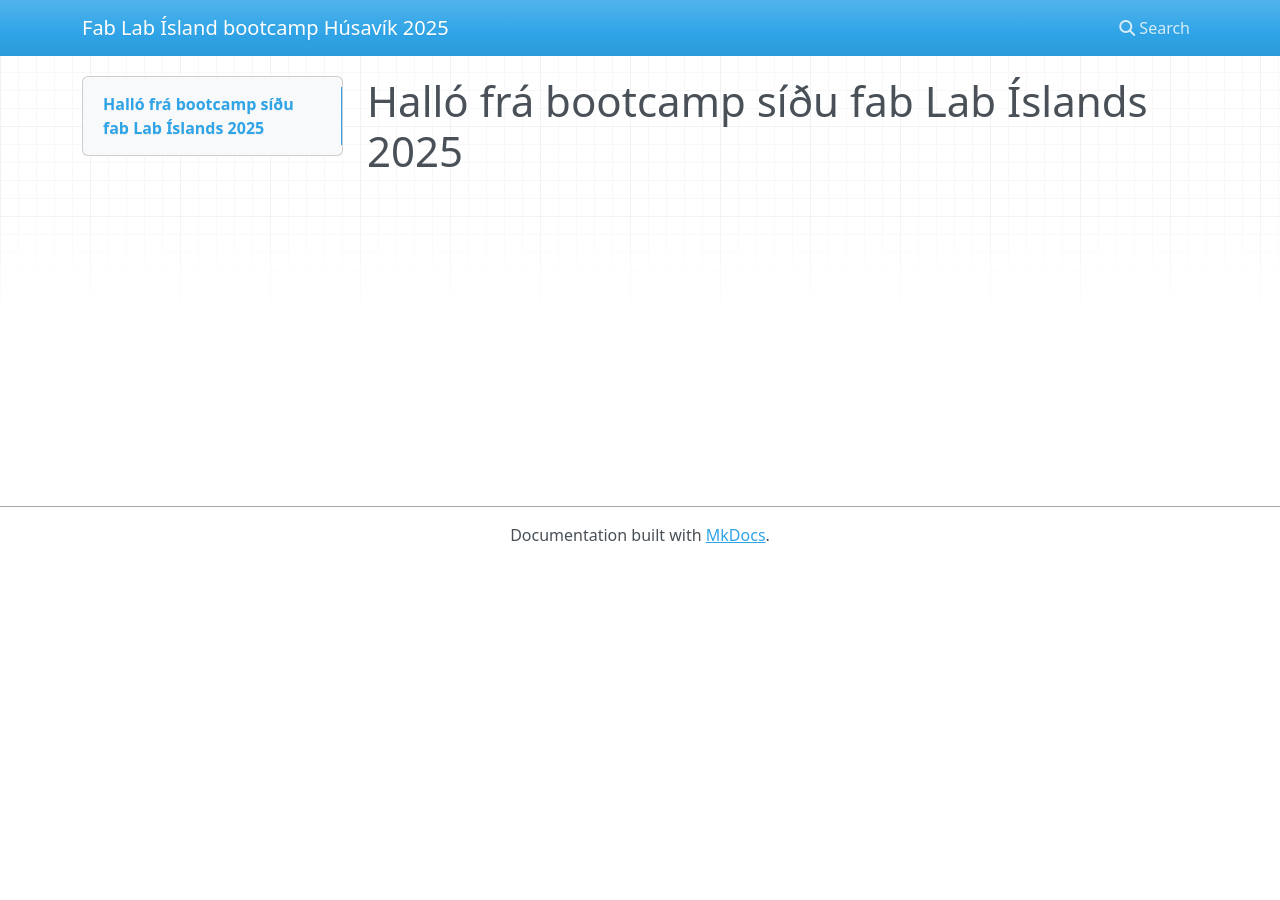
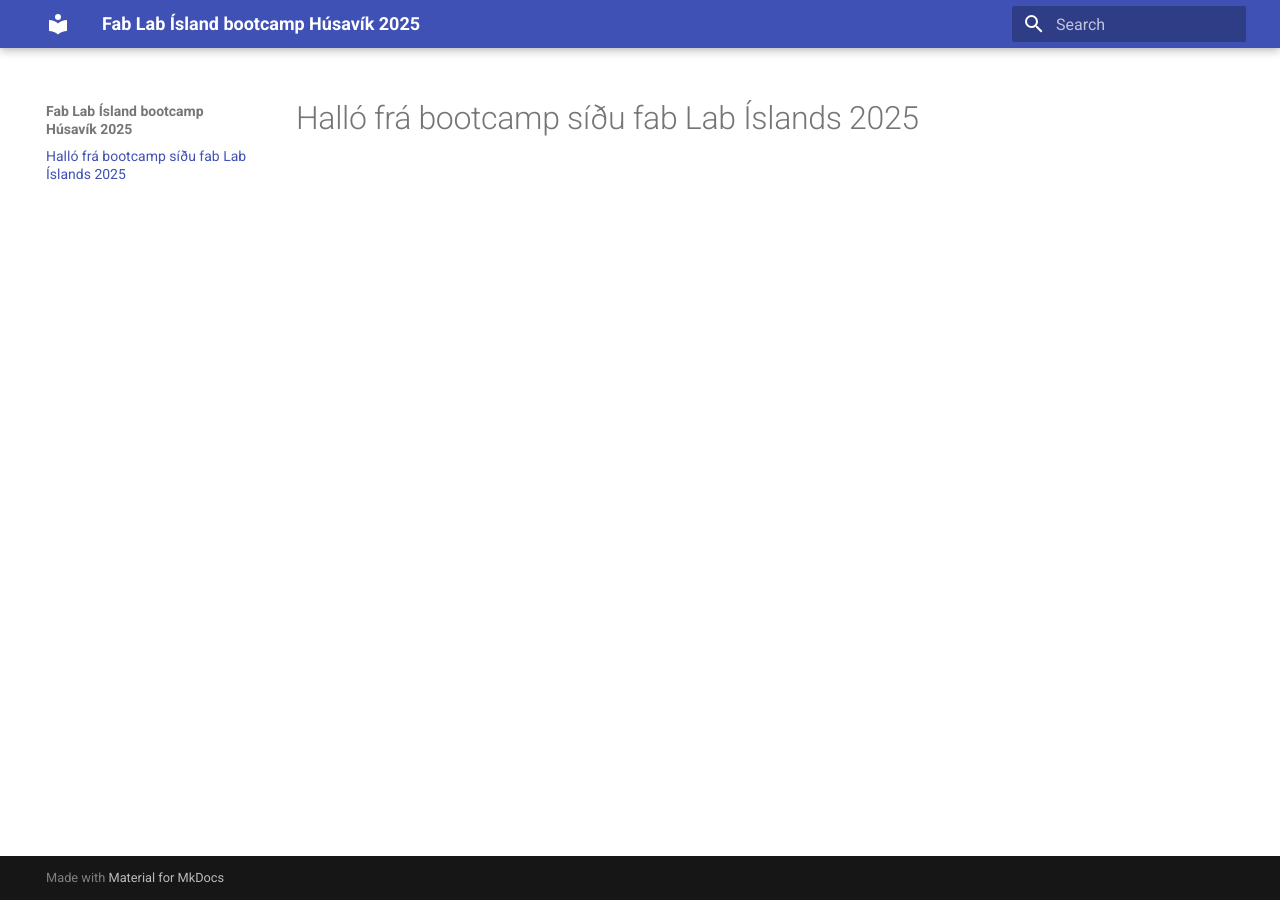
Before and after one commit to Fab-Lab-Island/fli-bootcamp-2025, an MkDocs documentation site: the page built from docs/index.md, in a window 1280 px wide. Built offline with MkDocs 1.6.1 and Material for MkDocs 9.7.7, drawn with Linux system fonts in a browser that asks for light colours; nearby versions of some CDN libraries.

Commit message:
mkdocs material theme

```diff
--- a/mkdocs.yml
+++ b/mkdocs.yml
@@ -1 +1,9 @@
 site_name: Fab Lab Ísland bootcamp Húsavík 2025
+site_description: Ár hvert hittist starfsfólk úr Fab Lab Íslands víðsvegar um allt land til að deila þekkingu og reynslu. 2025 verður haldið í Húsavík.
+#site_url:
+
+theme:
+  name: material
+  #logo:
+  #favicon: assets/logo/favicon/favicon.png
+  language: en
```
